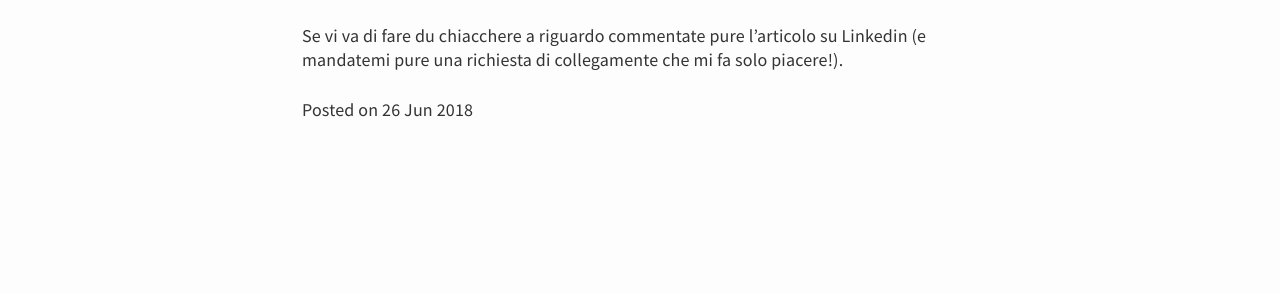
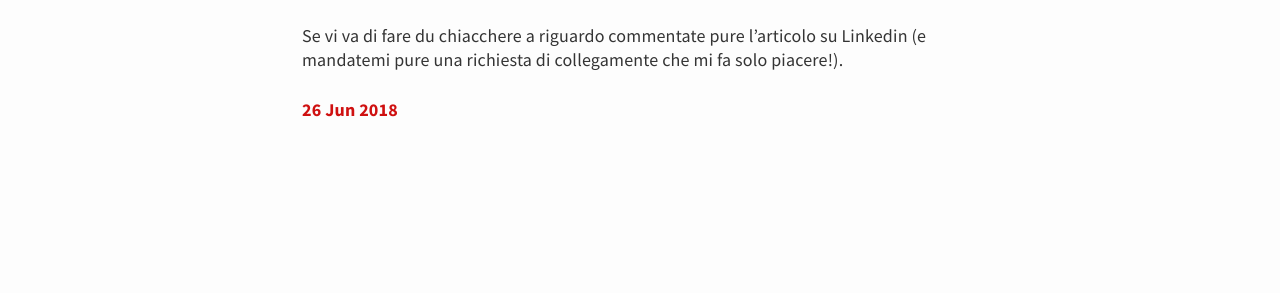
Before and after one commit to KingFelix/kingfelix.github.io, a Jekyll site: the page built from _posts/2018-06-26-un-po-di-chiarezza.md, in a window 1280 px wide. Shown: the part 552-845 px from the top of the page. Built offline with Jekyll 4.4.1, drawn with Linux system fonts in a browser that asks for light colours.

Commit message:
Update post.html

```diff
--- a/_layouts/post.html
+++ b/_layouts/post.html
@@ -9,7 +9,5 @@ layout: default
 		{{ content }}
 
 	</div>
-	<div class=”postmetadata”>
-		Posted on <span class=”updated”>{{ page.date | date_to_string }}</span>
-	</div>
+	<div class=”entry-meta”><a class=”entry-date published”>{{ page.date | date_to_string }}</a></div>
 </article>
```
